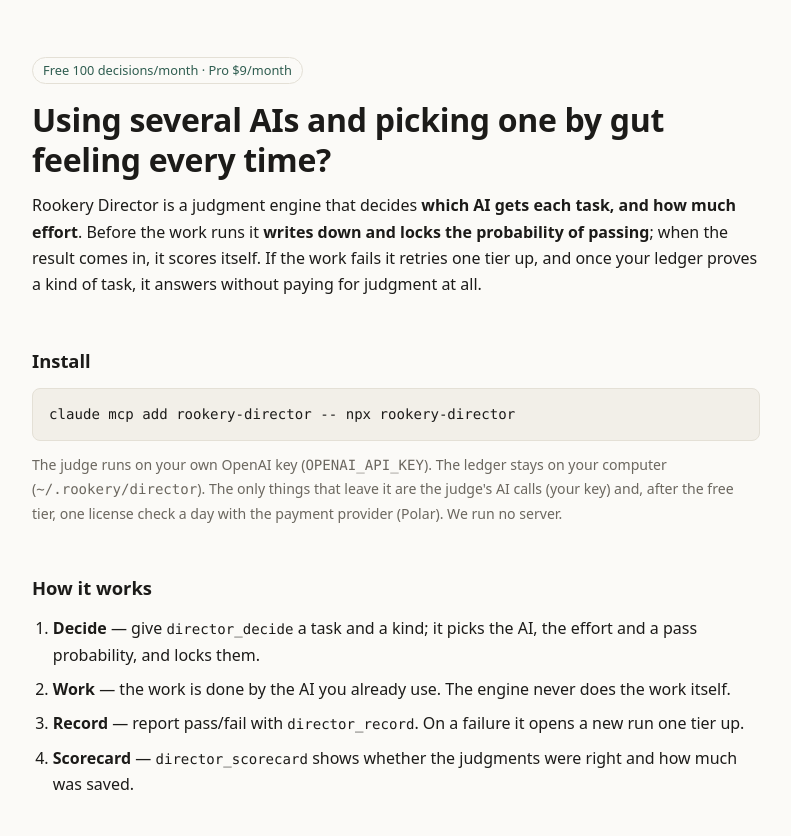
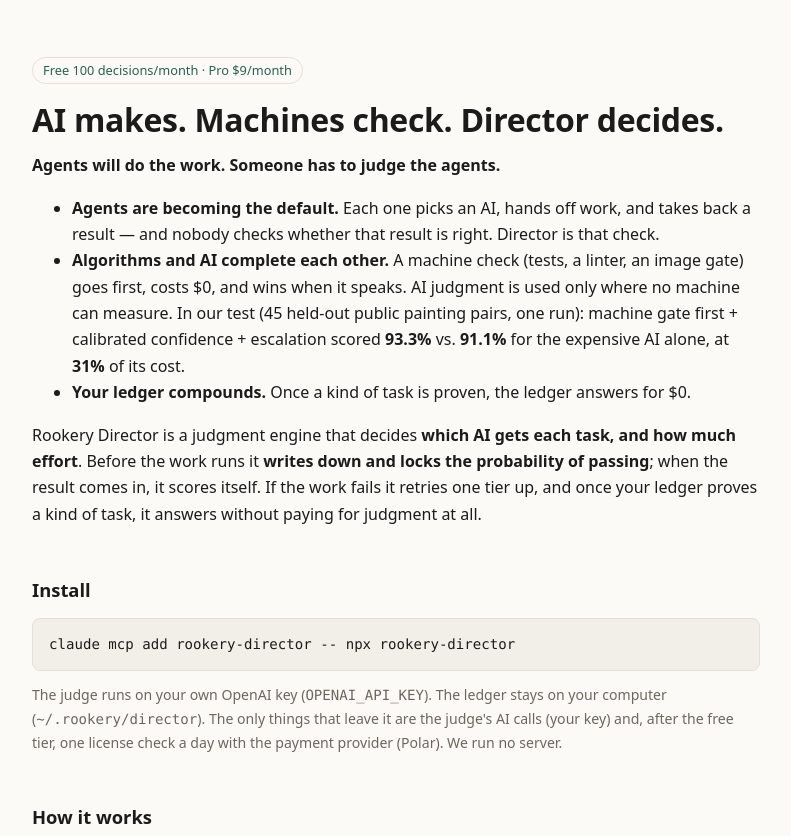
Before and after one commit to az51826295-sys/rookery-director, a plain HTML site: page index.html in a window 1280 px wide. Shown: the top 836 px of the page, without its empty margins (244-1035 px from the left). Drawn offline with Linux system fonts and the light colour scheme.

Commit message:
Message: AI makes. Machines check. Director decides. — the judge for AI agents

```diff
--- a/index.html
+++ b/index.html
@@ -4,7 +4,7 @@
 <meta charset="utf-8">
 <meta name="viewport" content="width=device-width, initial-scale=1">
 <title>Rookery Director</title>
-<meta name="description" content="A judgment engine for people who use several AIs — picks the AI per task, locks a pass prediction first, scores itself. Local MCP server, your own keys.">
+<meta name="description" content="AI makes. Machines check. Director decides. A judgment engine for AI agents — picks the AI per task, machine checks first, locks a pass prediction, scores itself. Local MCP server, your own keys.">
 <style>
 :root{--bg:#fbfaf7;--fg:#1c1b19;--mute:#6b675f;--line:#e4e0d6;--card:#ffffff;--accent:#2f5d50;--code:#f2efe8;--ok:#2f7a46}
 @media (prefers-color-scheme:dark){:root:not([data-theme="light"]){--bg:#151513;--fg:#ecebe6;--mute:#a19d94;--line:#2d2c28;--card:#1d1c1a;--accent:#8cc5b2;--code:#22211e;--ok:#7fcf98}}
@@ -34,7 +34,13 @@ footer{margin-top:56px;border-top:1px solid var(--line);padding-top:16px;color:v
 <body>
 <main>
 <span class="tag">Free 100 decisions/month · Pro $9/month</span>
-<h1>Using several AIs and picking one by gut feeling every time?</h1>
+<h1>AI makes. Machines check. Director decides.</h1>
+<p><b>Agents will do the work. Someone has to judge the agents.</b></p>
+<ul>
+<li><b>Agents are becoming the default.</b> Each one picks an AI, hands off work, and takes back a result — and nobody checks whether that result is right. Director is that check.</li>
+<li><b>Algorithms and AI complete each other.</b> A machine check (tests, a linter, an image gate) goes first, costs $0, and wins when it speaks. AI judgment is used only where no machine can measure. In our test (45 held-out public painting pairs, one run): machine gate first + calibrated confidence + escalation scored <b>93.3%</b> vs. <b>91.1%</b> for the expensive AI alone, at <b>31%</b> of its cost.</li>
+<li><b>Your ledger compounds.</b> Once a kind of task is proven, the ledger answers for $0.</li>
+</ul>
 <p>Rookery Director is a judgment engine that decides <b>which AI gets each task, and how much effort</b>.
 Before the work runs it <b>writes down and locks the probability of passing</b>; when the result comes in, it scores itself.
 If the work fails it retries one tier up, and once your ledger proves a kind of task, it answers without paying for judgment at all.</p>
```
Also changed, not shown: 1 other file.
